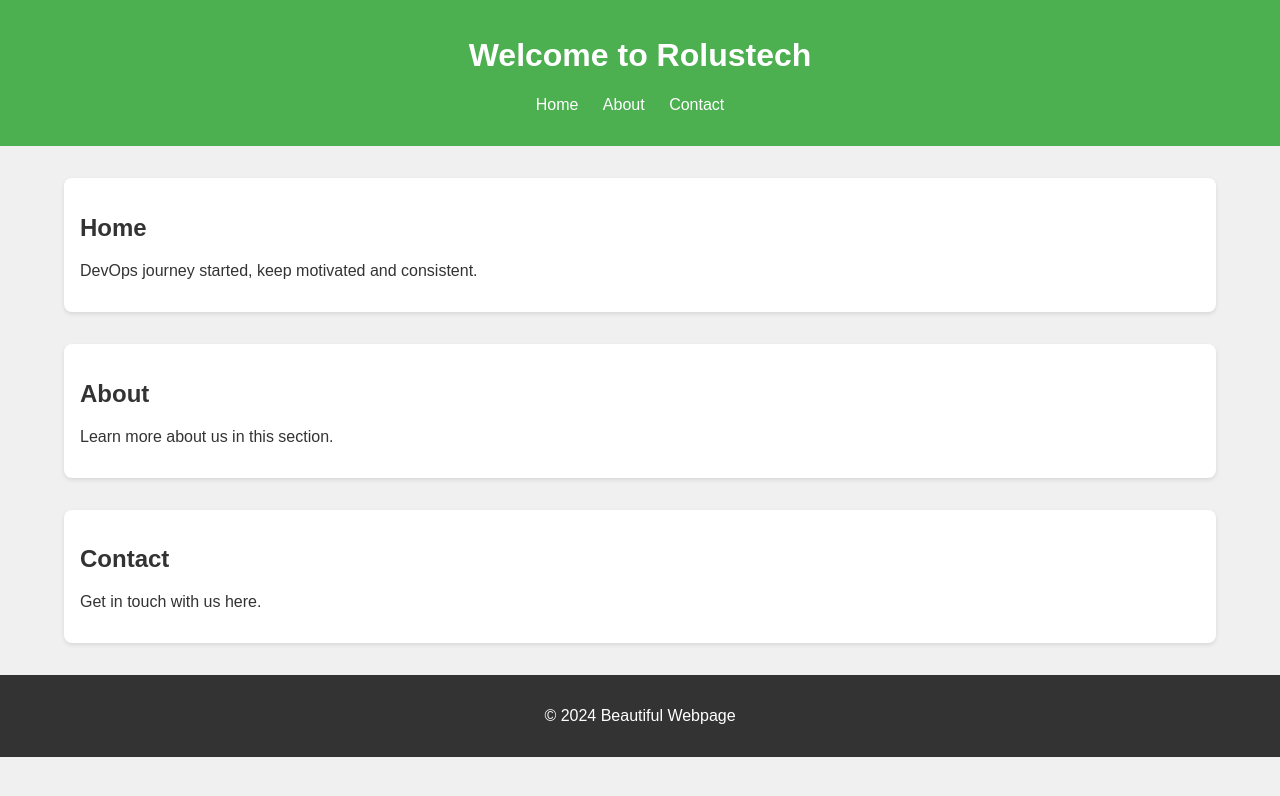
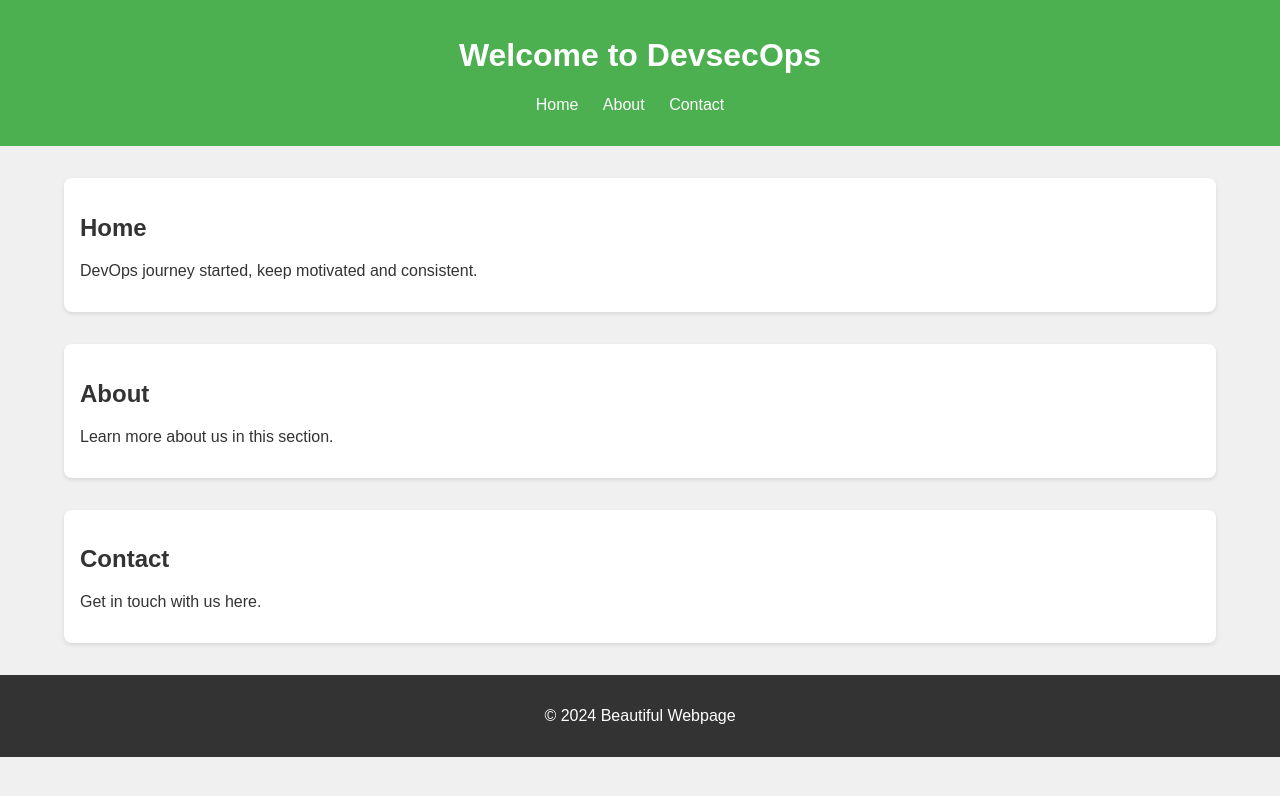
Before and after one commit to muhammadaliazhar/my-jenkins, a plain HTML site: page index.html in a window 1280 px wide. Drawn offline with Linux system fonts and the light colour scheme.

Commit message:
Update index.html

```diff
--- a/index.html
+++ b/index.html
@@ -51,7 +51,7 @@
 </head>
 <body>
     <header>
-        <h1>Welcome to Rolustech</h1>
+        <h1>Welcome to DevsecOps</h1>
         <nav>
             <ul>
                 <li><a href="#home">Home</a></li>
```
